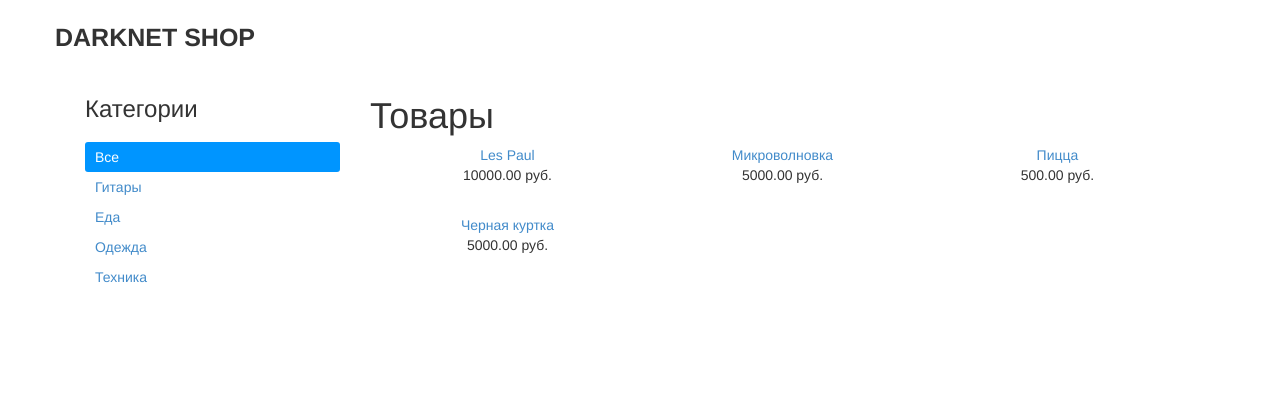
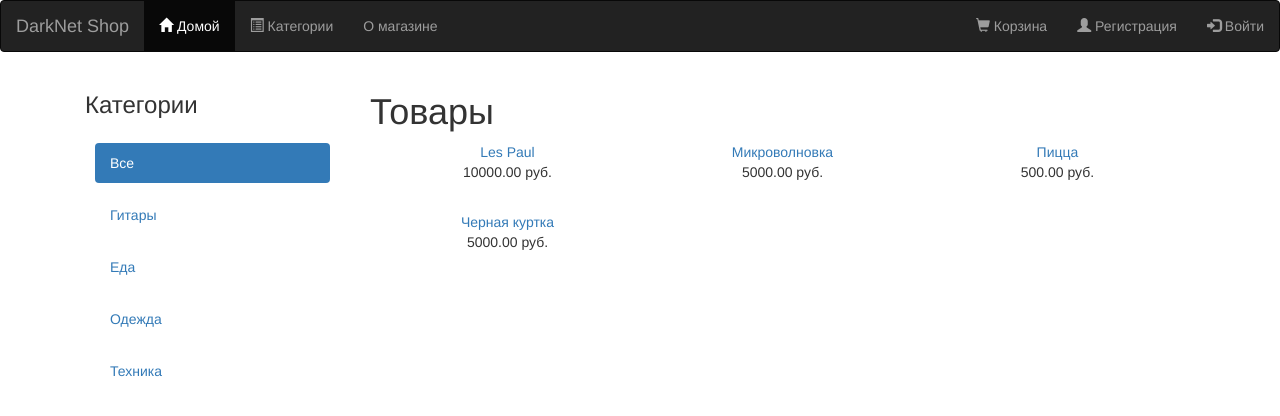
Before and after one commit to libre-project/vsu-django-shop, a Django app: page / in a window 1280 px wide. Shown: the top 416 px of the page. Run offline with Django 3.2, Linux system fonts and the light colour scheme; data comes from the database, SQL or seed files in the repository; some libraries are stand-ins or nearby versions.

Commit message:
Templates fix

```diff
--- a/core_shop/templates/shop/base.html
+++ b/core_shop/templates/shop/base.html
@@ -3,17 +3,34 @@
 <!DOCTYPE html>
 <html lang="en">
 <head>
-    <meta charset="UTF-8">
-    <title>{% block title %}{% endblock %}</title>
-    <link rel="stylesheet" href="{% static "css/bootstrap.min.css" %}">
-    <link rel="stylesheet" href="{% static "css/style.css" %}">
+	<meta charset="UTF-8">
+	<title>{% block title %}{% endblock %}</title>
+	<!--<link rel="stylesheet" href="{% static "css/bootstrap.min.css" %}">-->
+	<link rel="stylesheet" href="https://maxcdn.bootstrapcdn.com/bootstrap/3.3.7/css/bootstrap.min.css">
+	<link rel="stylesheet" href="{% static "css/style.css" %}">
 </head>
 <body>
-    <section id="header">
-        <div class="top container">DarkNet Shop</div>
-    </section>
+	<section id = "header">
+<nav class="navbar navbar-inverse">
+	<div class="navbar-header">
+		<a class="navbar-brand" href="/">DarkNet Shop</a>
+	</div>
+	<div id="navbarCollapse" class="collapse navbar-collapse">
+		<ul class="nav navbar-nav">
+			<li class="active"><a href="/"><span class="glyphicon glyphicon-home"></span> Домой</a></li>
+			<li><a href="#"><span class="glyphicon glyphicon-list-alt"></span> Категории</a></li>
+			<li><a href="#">О магазине</a></li>
+		</ul>
+	<ul class="nav navbar-nav navbar-right">
+		<li><a href="#"><span class="glyphicon glyphicon-shopping-cart"></span> Корзина</a></li>
+		<li><a href="#"><span class="glyphicon glyphicon-user"></span> Регистрация</a></li>
+		<li><a href="#"><span class="glyphicon glyphicon-log-in"></span> Войти</a></li>
+	</ul>
+	</div>
+</nav>
+	</section>
     <section id="content row" class="container">
-        {% block content %}{% endblock %}
+	{% block content %}{% endblock %}
     </section>
 </body>
 </html>
--- a/core_shop/templates/shop/product/list.html
+++ b/core_shop/templates/shop/product/list.html
@@ -8,12 +8,12 @@
 {% block content %}
 <div id="sidebar" class="col-sm-3">
 	<h3>Категории</h3>
-    <ul>
-        <li {% if not category %} class="selected" {% endif %}>
+	<ul class = "nav nav-pills nav-stacked">
+		<li {% if not category %} class="active" {% endif %}>
 			<a href="{% url "core_shop:product_list" %}">Все</a>
 		</li>
 		{% for cat in categories %}
-            <li {% if category.slug == cat.slug %} class="selected" {% endif %}>
+		<li {% if category.slug == cat.slug %} class="active" {% endif %}>
 			<a href="{{ cat.get_absolute_url }}">{{ cat.name }}</a>
 		</li>
 		{% endfor %}
```
Lines whose indentation alone changed are shown as unchanged.
